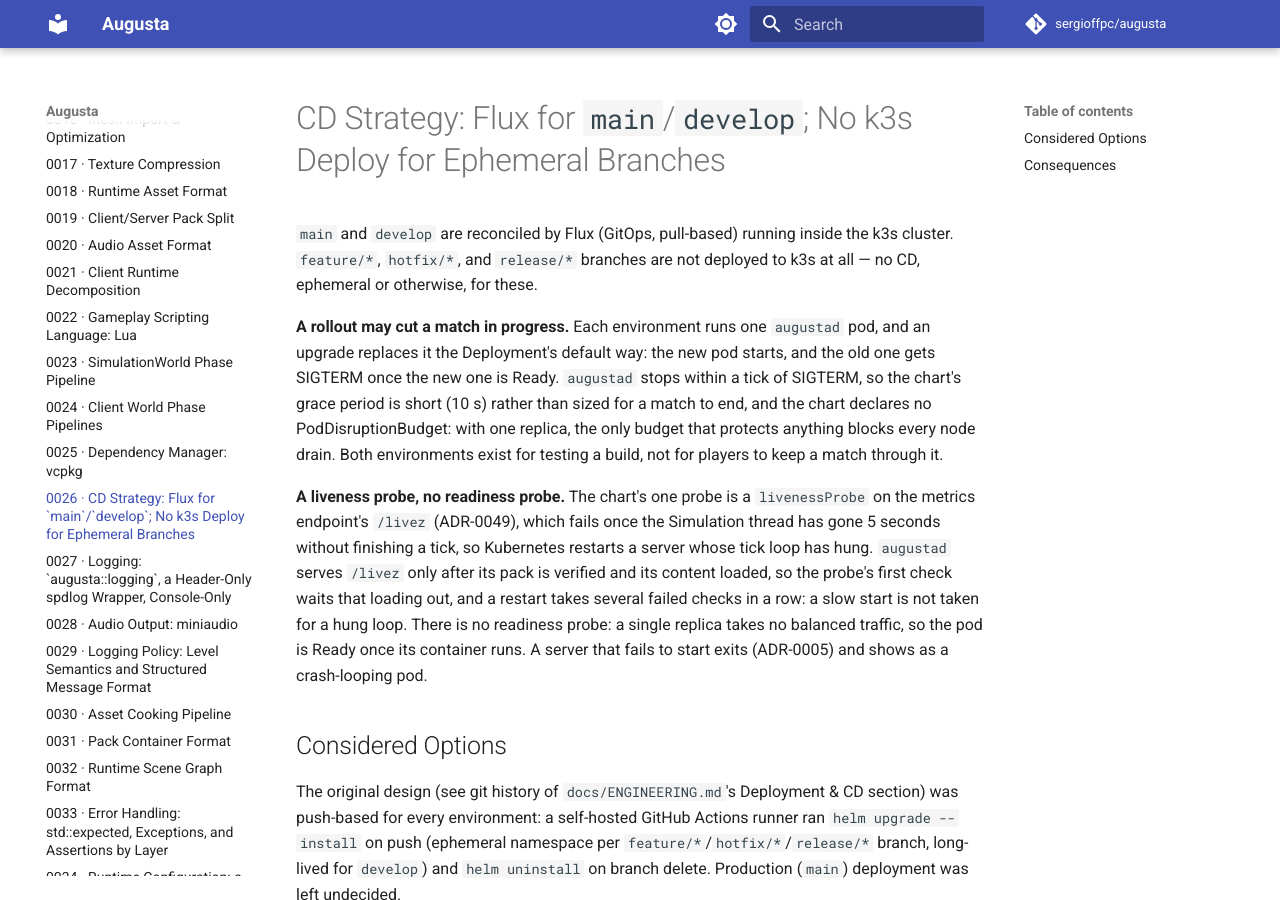
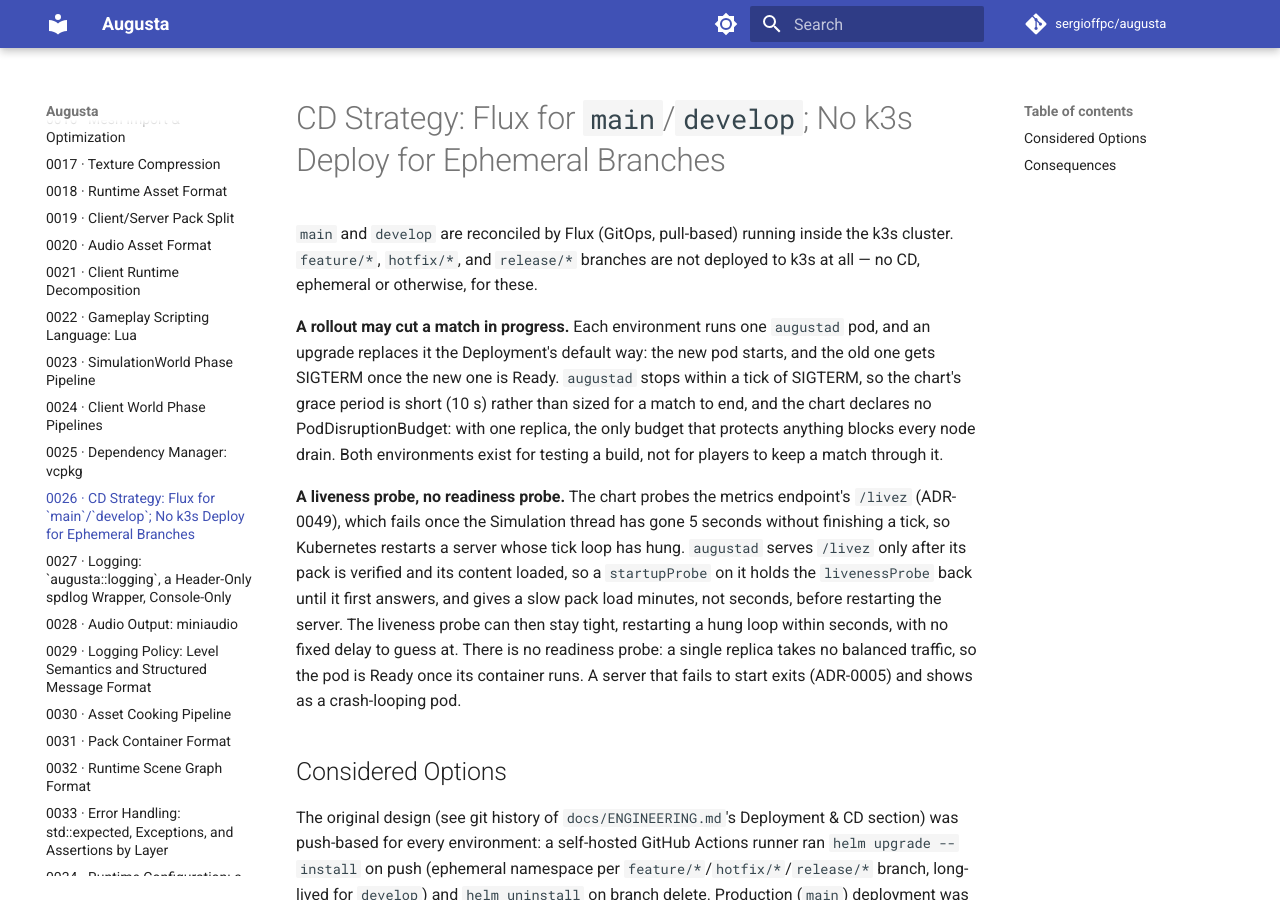
Before and after one commit to sergioffpc/augusta, an MkDocs documentation site: the page built from docs/adr/0026-cd-strategy.md, in a window 1280 px wide and 900 px high. Built offline with MkDocs 1.6.1 and Material for MkDocs 9.7.7, drawn with Linux system fonts in a browser that asks for light colours; comment, search, counter and statistics services are not loaded; some of the changed text lies outside the part shown.

Commit message:
fix(chart): hold augustad's liveness probe behind a startup probe
A startupProbe on /livez gives a slow pack load minutes before a restart,
so the livenessProbe stays tight with no fixed initial delay to guess at.
The tick-overrun alert now fires on more than 1% of ticks overrunning, not
on any overrun at all, and the metrics Service's name comes from one helper
shared with the alert rules. ADR-0026 states the startup probe and that,
without a readiness probe, an upgrade's wait no longer catches a server
that fails to start.

Refs #349

Co-Authored-By: Claude Opus 5.5 <noreply@anthropic.com>

```diff
--- a/docs/adr/0026-cd-strategy.md
+++ b/docs/adr/0026-cd-strategy.md
@@ -13,16 +13,17 @@ chart declares no PodDisruptionBudget: with one replica, the only budget
 that protects anything blocks every node drain. Both environments exist
 for testing a build, not for players to keep a match through it.
 
-**A liveness probe, no readiness probe.** The chart's one probe is a
-`livenessProbe` on the metrics endpoint's `/livez` (ADR-0049), which fails
-once the Simulation thread has gone 5 seconds without finishing a tick, so
-Kubernetes restarts a server whose tick loop has hung. `augustad` serves
-`/livez` only after its pack is verified and its content loaded, so the
-probe's first check waits that loading out, and a restart takes several
-failed checks in a row: a slow start is not taken for a hung loop. There
-is no readiness probe: a single replica takes no balanced traffic, so the
-pod is Ready once its container runs. A server that fails to start exits
-(ADR-0005) and shows as a crash-looping pod.
+**A liveness probe, no readiness probe.** The chart probes the metrics
+endpoint's `/livez` (ADR-0049), which fails once the Simulation thread has
+gone 5 seconds without finishing a tick, so Kubernetes restarts a server
+whose tick loop has hung. `augustad` serves `/livez` only after its pack
+is verified and its content loaded, so a `startupProbe` on it holds the
+`livenessProbe` back until it first answers, and gives a slow pack load
+minutes, not seconds, before restarting the server. The liveness probe
+can then stay tight, restarting a hung loop within seconds, with no fixed
+delay to guess at. There is no readiness probe: a single replica takes no
+balanced traffic, so the pod is Ready once its container runs. A server
+that fails to start exits (ADR-0005) and shows as a crash-looping pod.
 
 ## Considered Options
 
@@ -76,6 +77,11 @@ essential, ephemeral branches are simply not deployed to k3s at all.
   `<version>+<those 12 characters>`). A tag is never reused, so a pod
   never runs a stale image, and Flux's upgrade waits for CI to finish
   pushing it. No image-automation controller is needed.
+- Without a readiness probe, the new pod is Ready as soon as its
+  container runs, so Helm's and Flux's upgrade wait no longer catches a
+  server that fails to start or crash-loops after starting: the upgrade
+  succeeds, and the failure shows only as the pod's restarts and the
+  server-down alert (ADR-0049).
 - The chart requests CPU and memory for the server, limits its memory at
   that request, and sets no CPU limit: a throttled Simulation thread
   misses ticks (NFR-01).
```
Also changed, not shown: 5 other files.
